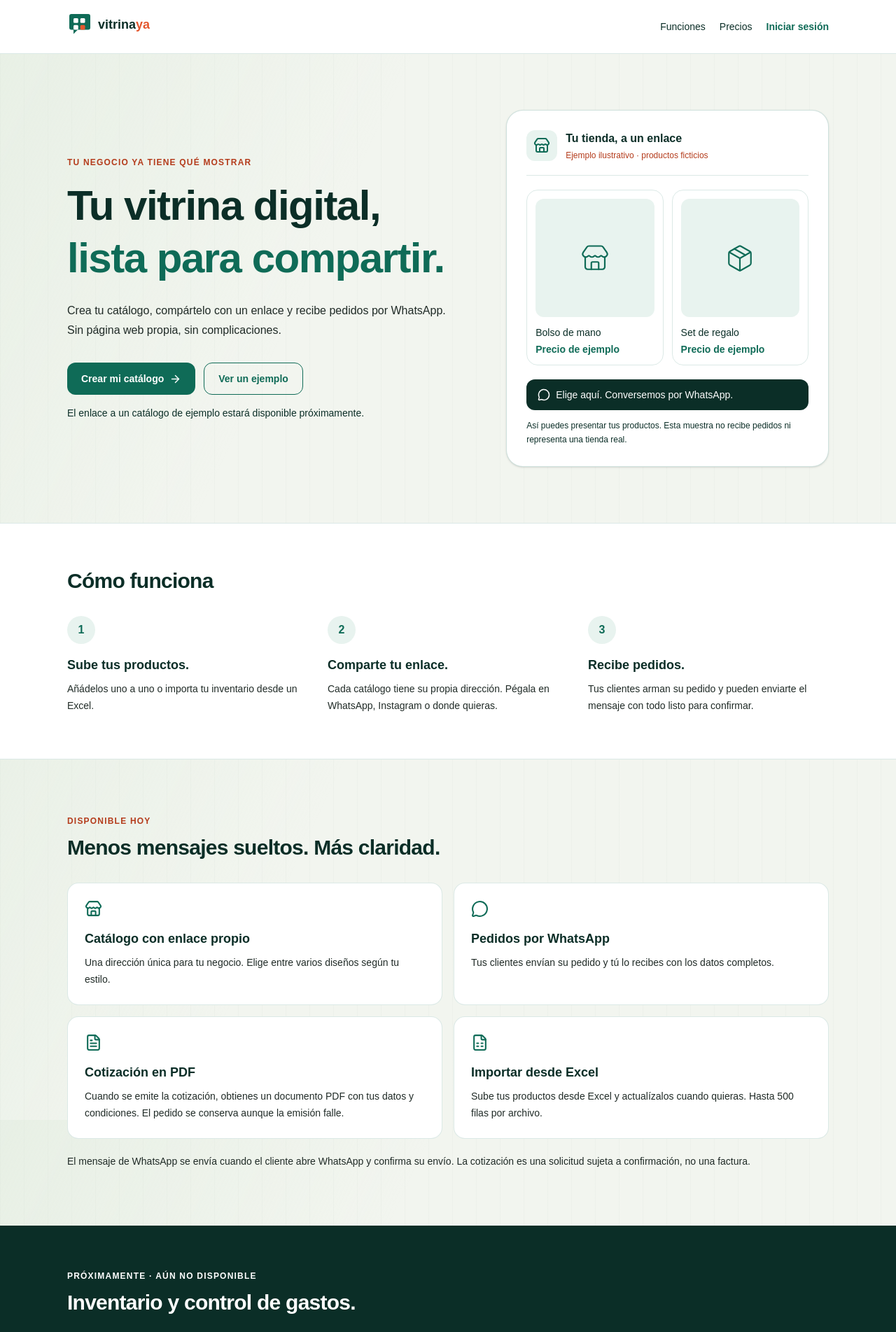
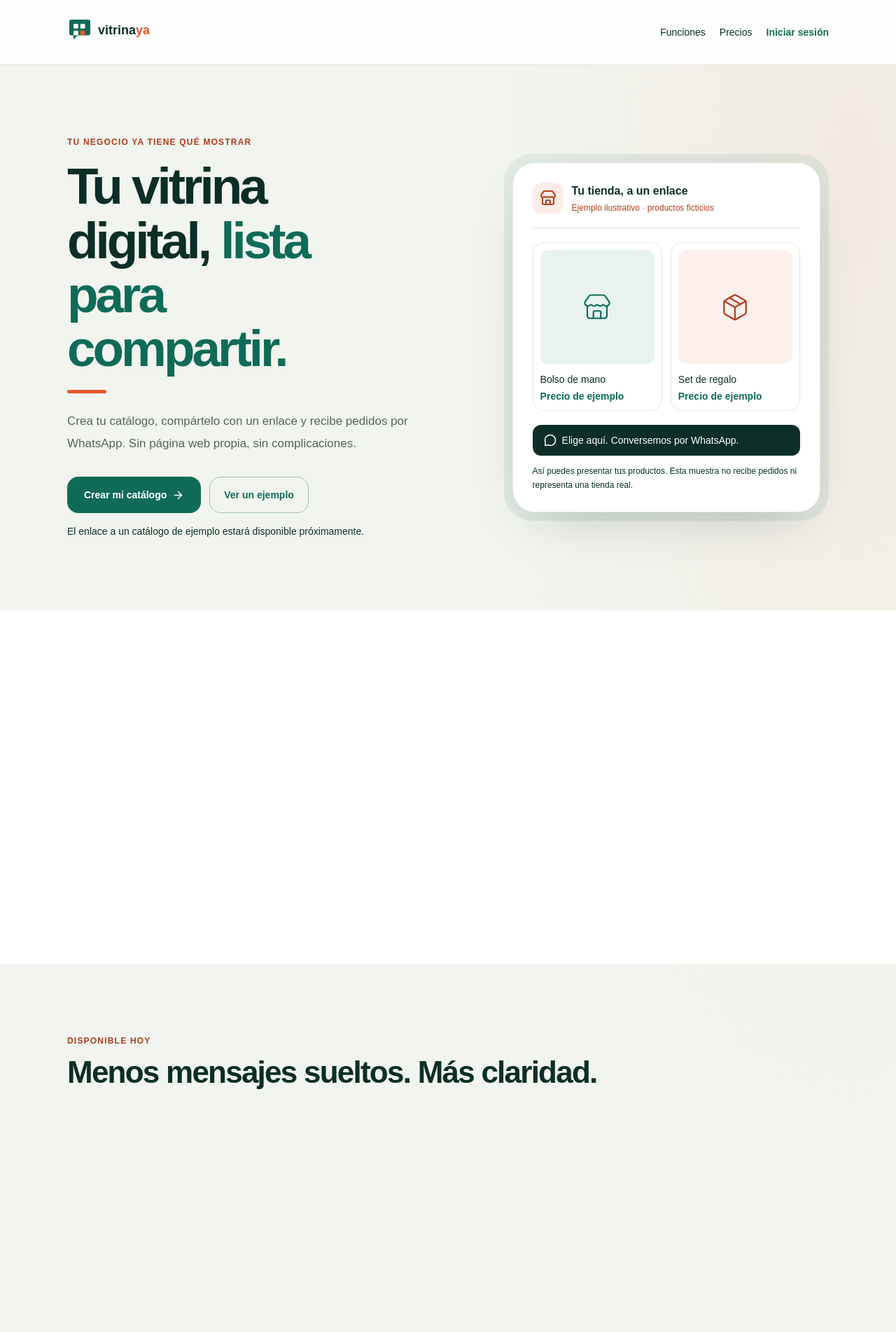
Before and after one commit to DSerranoG24/catalogo, a Next.js app in the folder catalog-generator/: page / in a window 1280 px wide. Shown: the top 1903 px of the page at 70% size. Built offline with nearby package versions, Linux system fonts and the light colour scheme; a web font is replaced by a local one.

Commit message:
feat(landing): rediseno visual calido con movimiento CSS

```diff
--- a/catalog-generator/app/page.tsx
+++ b/catalog-generator/app/page.tsx
@@ -2,6 +2,7 @@ import type { Metadata } from "next";
 import Link from "next/link";
 import { ArrowRight, Check, FileSpreadsheet, FileText, Link2, MessageCircle, Package, Store } from "lucide-react";
 import BrandLogo from "@/components/brand/BrandLogo";
+import styles from "@/components/landing/landing.module.css";
 
 const title = "Vitrinaya | Tu vitrina digital, lista para compartir.";
 const description = "Crea tu catálogo, compártelo con un enlace y recibe pedidos por WhatsApp. Sin página web propia, sin complicaciones.";
@@ -17,8 +18,8 @@ export const metadata: Metadata = {
 
 const container = "mx-auto w-full max-w-6xl px-5 sm:px-8";
 const focus = "focus-visible:outline-2 focus-visible:outline-offset-4 focus-visible:outline-[var(--brand-emerald)]";
-const primary = `inline-flex min-h-11 items-center justify-center gap-2 rounded-xl bg-[var(--brand-emerald)] px-5 py-3 text-sm font-semibold text-white transition hover:bg-[var(--brand-emerald-hover)] ${focus}`;
-const secondary = `inline-flex min-h-11 items-center justify-center gap-2 rounded-xl border border-[var(--brand-emerald)] px-5 py-3 text-sm font-semibold text-[var(--brand-emerald)] transition hover:bg-[var(--brand-emerald-soft)] ${focus}`;
+const primary = `inline-flex min-h-11 items-center justify-center gap-2 rounded-xl bg-[var(--brand-emerald)] px-5 py-3 text-sm font-semibold text-white transition hover:bg-[var(--brand-emerald-hover)] ${styles.cta} ${focus}`;
+const secondary = `inline-flex min-h-11 items-center justify-center gap-2 rounded-xl border border-[var(--brand-emerald)] px-5 py-3 text-sm font-semibold text-[var(--brand-emerald)] transition hover:bg-[var(--brand-emerald-soft)] ${styles.exampleButton} ${focus}`;
 
 const features = [
   { icon: Store, title: "Catálogo con enlace propio", body: "Una dirección única para tu negocio. Elige entre varios diseños según tu estilo." },
@@ -29,9 +30,9 @@ const features = [
 
 export default function LandingPage() {
   return (
-    <>
+    <div className={styles.landing}>
       <a href="#contenido" className={`sr-only focus:not-sr-only focus:absolute focus:left-5 focus:top-3 focus:z-10 rounded-lg bg-white px-4 py-3 ${focus}`}>Saltar al contenido</a>
-      <header className="border-b border-[var(--brand-emerald)]/15 bg-white">
+      <header className={`border-b border-[var(--brand-emerald)]/15 bg-white ${styles.header}`}>
         <div className={`${container} flex flex-wrap items-center justify-between gap-3 py-4`}>
           <Link href="/" aria-label="Vitrinaya, inicio" className={focus}><BrandLogo variant="horizontal" theme="claro" iconSize={36} nameRatio={0.5} gapSize={8} /></Link>
           <nav aria-label="Navegación principal" className="flex flex-wrap items-center gap-2 sm:gap-5">
@@ -43,19 +44,19 @@ export default function LandingPage() {
       </header>
 
       <main id="contenido">
-        <section className={`${container} grid items-center gap-12 py-14 sm:py-20 lg:grid-cols-[minmax(0,1.1fr)_minmax(0,0.9fr)] lg:gap-16`} aria-labelledby="hero-title">
+        <section className={`${container} grid items-center gap-12 py-14 sm:py-20 lg:grid-cols-[minmax(0,1.1fr)_minmax(0,0.9fr)] lg:gap-16 ${styles.hero}`} aria-labelledby="hero-title">
           <div className="min-w-0">
             <p className="text-xs font-bold uppercase tracking-widest text-[var(--brand-coral-text)]">Tu negocio ya tiene qué mostrar</p>
-            <h1 id="hero-title" className="mt-4 text-4xl font-semibold leading-tight tracking-tight text-[var(--brand-forest)] sm:text-5xl lg:text-6xl">Tu vitrina digital, <span className="text-[var(--brand-emerald)]">lista para compartir.</span></h1>
-            <p className="mt-6 max-w-xl text-base leading-7 text-[var(--foreground)]">{description}</p>
-            <div className="mt-8 flex flex-wrap gap-3">
+            <div className={`${styles.heroEnter} ${styles.heroTitle}`}><h1 id="hero-title" className="mt-4 text-4xl font-semibold leading-tight tracking-tight text-[var(--brand-forest)] sm:text-5xl lg:text-6xl">Tu vitrina digital, <span className="text-[var(--brand-emerald)]">lista para compartir.</span></h1></div>
+            <div className={`${styles.heroEnter} ${styles.heroSubtitle}`}><p className={`mt-6 max-w-xl text-base leading-7 text-[var(--foreground)] ${styles.heroCopy}`}>{description}</p></div>
+            <div className={`${styles.heroEnter} ${styles.heroButtons}`}><div className={`mt-8 flex flex-wrap gap-3 ${styles.heroActions}`}>
               <Link href="/login" className={primary}>Crear mi catálogo <ArrowRight size={17} aria-hidden="true" /></Link>
               <button type="button" disabled aria-describedby="example-coming-soon" className={`${secondary} cursor-not-allowed`}>Ver un ejemplo</button>
-            </div>
+            </div></div>
             <p id="example-coming-soon" className="mt-4 text-sm text-[var(--brand-forest)]">El enlace a un catálogo de ejemplo estará disponible próximamente.</p>
           </div>
 
-          <div id="ejemplo" className="min-w-0 scroll-mt-6 rounded-3xl border border-[var(--brand-emerald)]/20 bg-white p-5 shadow-sm sm:p-7" role="region" aria-label="Ejemplo ilustrativo de catálogo">
+          <div className={styles.showcaseWrap}><div id="ejemplo" className={`min-w-0 scroll-mt-6 rounded-3xl border border-[var(--brand-emerald)]/20 bg-white p-5 shadow-sm sm:p-7 ${styles.showcase}`} role="region" aria-label="Ejemplo ilustrativo de catálogo">
             <div className="flex items-center gap-3 border-b border-[var(--brand-emerald)]/15 pb-5">
               <span className="grid size-11 shrink-0 place-items-center rounded-xl bg-[var(--brand-emerald-soft)] text-[var(--brand-emerald)]"><Store aria-hidden="true" size={24} /></span>
               <div><p className="font-semibold text-[var(--brand-forest)]">Tu tienda, a un enlace</p><p className="mt-1 text-xs text-[var(--brand-coral-text)]">Ejemplo ilustrativo · productos ficticios</p></div>
@@ -68,11 +69,11 @@ export default function LandingPage() {
             </div>
             <p className="mt-5 flex items-center gap-2 rounded-xl bg-[var(--brand-forest)] px-4 py-3 text-sm text-white"><MessageCircle size={18} aria-hidden="true" className="shrink-0" /> Elige aquí. Conversemos por WhatsApp.</p>
             <p className="mt-3 text-xs leading-5 text-[var(--brand-forest)]">Así puedes presentar tus productos. Esta muestra no recibe pedidos ni representa una tienda real.</p>
-          </div>
+          </div></div>
         </section>
 
-        <section aria-labelledby="como-title" className="border-y border-[var(--brand-emerald)]/15 bg-white py-12 sm:py-16">
-          <div className={container}>
+        <section aria-labelledby="como-title" className={`border-y border-[var(--brand-emerald)]/15 bg-white py-12 sm:py-16 ${styles.steps}`}>
+          <div className={`${container} ${styles.scrollReveal}`}>
             <h2 id="como-title" className="text-3xl font-semibold tracking-tight text-[var(--brand-forest)]">Cómo funciona</h2>
             <ol className="mt-8 grid gap-7 md:grid-cols-3">
               {[{ title: "Sube tus productos.", body: "Añádelos uno a uno o importa tu inventario desde un Excel." }, { title: "Comparte tu enlace.", body: "Cada catálogo tiene su propia dirección. Pégala en WhatsApp, Instagram o donde quieras." }, { title: "Recibe pedidos.", body: "Tus clientes arman su pedido y pueden enviarte el mensaje con todo listo para confirmar." }].map((step, index) => <li key={step.title}>
@@ -83,19 +84,19 @@ export default function LandingPage() {
           </div>
         </section>
 
-        <section id="funciones" aria-labelledby="funciones-title" className={`${container} py-14 sm:py-20`}>
+        <section id="funciones" aria-labelledby="funciones-title" className={`${container} py-14 sm:py-20 ${styles.features}`}>
           <p className="text-xs font-bold uppercase tracking-widest text-[var(--brand-coral-text)]">Disponible hoy</p>
           <h2 id="funciones-title" className="mt-3 text-3xl font-semibold tracking-tight text-[var(--brand-forest)]">Menos mensajes sueltos. Más claridad.</h2>
-          <div className="mt-8 grid gap-4 sm:grid-cols-2">
-            {features.map(feature => <article key={feature.title} className="rounded-2xl border border-[var(--brand-emerald)]/15 bg-white p-6">
+          <div className={`mt-8 grid gap-4 sm:grid-cols-2 ${styles.featureGrid}`}>
+            {features.map(feature => <div key={feature.title} className={`${styles.scrollReveal}`}><article key={feature.title} className="rounded-2xl border border-[var(--brand-emerald)]/15 bg-white p-6">
               <feature.icon size={25} aria-hidden="true" className="text-[var(--brand-emerald)]" /><h3 className="mt-4 text-lg font-semibold text-[var(--brand-forest)]">{feature.title}</h3><p className="mt-2 text-sm leading-6">{feature.body}</p>
-            </article>)}
+            </article></div>)}
           </div>
           <p className="mt-5 text-sm leading-6">El mensaje de WhatsApp se envía cuando el cliente abre WhatsApp y confirma su envío. La cotización es una solicitud sujeta a confirmación, no una factura.</p>
         </section>
 
-        <section aria-labelledby="proximo-title" className="bg-[var(--brand-forest)] py-12 text-white sm:py-16">
-          <div className={container}>
+        <section aria-labelledby="proximo-title" className={`bg-[var(--brand-forest)] py-12 text-white sm:py-16 ${styles.upcoming}`}>
+          <div className={`${container} ${styles.scrollReveal}`}>
             <p className="text-xs font-semibold uppercase tracking-widest">Próximamente · aún no disponible</p>
             <h2 id="proximo-title" className="mt-3 text-3xl font-semibold tracking-tight">Inventario y control de gastos.</h2>
             <p className="mt-5 max-w-2xl text-sm leading-6">Estamos trabajando para que también puedas llevar el control completo de tu negocio desde Vitrinaya.</p>
@@ -103,15 +104,15 @@ export default function LandingPage() {
           </div>
         </section>
 
-        <section id="precios" aria-labelledby="precios-title" className={`${container} py-14 sm:py-20`}>
-          <div className="grid gap-8 rounded-3xl border border-[var(--brand-emerald)]/20 bg-white p-6 sm:p-10 md:grid-cols-2 md:items-center">
+        <section id="precios" aria-labelledby="precios-title" className={`${container} py-14 sm:py-20 ${styles.pricing}`}>
+          <div className={`grid gap-8 rounded-3xl border border-[var(--brand-emerald)]/20 bg-white p-6 sm:p-10 md:grid-cols-2 md:items-center ${styles.scrollReveal}`}>
             <div><p className="text-xs font-bold uppercase tracking-widest text-[var(--brand-coral-text)]">Precios</p><h2 id="precios-title" className="mt-3 text-4xl font-semibold tracking-tight text-[var(--brand-forest)]">Gratis por ahora.</h2><p className="mt-4 text-sm leading-6">Crea tus catálogos, compártelos y recibe pedidos sin coste mientras seguimos construyendo.</p><Link href="/login" className={`${primary} mt-6`}>Crear mi catálogo <ArrowRight size={17} aria-hidden="true" /></Link></div>
             <ul className="space-y-4 text-sm">{["Catálogo con enlace propio", "Pedidos y conversación por WhatsApp", "Cotización PDF sujeta a confirmación", "Carga de productos con plantilla Excel"].map(item => <li key={item} className="flex items-start gap-3"><Check aria-hidden="true" size={18} className="shrink-0 text-[var(--brand-emerald)]" />{item}</li>)}</ul>
           </div>
         </section>
       </main>
 
-      <footer className="border-t border-[var(--brand-emerald)]/15 bg-white py-8">
+      <footer className={`border-t border-[var(--brand-emerald)]/15 bg-white py-8 ${styles.footer}`}>
         <div className={container}>
           <div className="flex flex-wrap items-center justify-between gap-5">
             <BrandLogo variant="horizontal" theme="claro" iconSize={32} nameRatio={0.5} />
@@ -132,6 +133,6 @@ export default function LandingPage() {
           <p className="mt-6 flex items-center gap-2 text-xs"><Link2 size={14} aria-hidden="true" />Vitrinaya — Tu vitrina digital</p>
         </div>
       </footer>
-    </>
+    </div>
   );
 }
--- /dev/null
+++ b/catalog-generator/components/landing/landing.module.css
@@ -0,0 +1,77 @@
+.landing {
+  --landing-entry-duration: calc(var(--duration-medium) * 2.2);
+  --landing-stagger: calc(var(--duration-short) * 2 / 3);
+  color: var(--text-primary);
+  background: radial-gradient(ellipse at 95% 8%, color-mix(in srgb, var(--color-accent) 7%, transparent), transparent 30%), var(--surface-base);
+}
+.heroEnter, .scrollReveal { opacity: 1; transform: none; }
+@keyframes enter {
+  from { opacity: 0; transform: translateY(10px); }
+  to { opacity: 1; transform: translateY(0); }
+}
+@media (prefers-reduced-motion: no-preference) {
+  .heroEnter { animation: enter var(--landing-entry-duration) ease-out 1 backwards; }
+  .heroTitle { animation-delay: 0ms; }
+  .heroSubtitle { animation-delay: var(--landing-stagger); }
+  .heroButtons { animation-delay: calc(var(--landing-stagger) * 2); }
+
+  @supports (animation-timeline: view()) and (animation-range: entry 0% entry 75%) {
+    .scrollReveal {
+      animation: enter linear 1 both;
+      animation-duration: auto;
+      animation-timeline: view();
+      animation-range: entry 0% entry 75%;
+    }
+    .featureGrid > .scrollReveal:nth-child(even) { animation-range: entry 8% entry 83%; }
+  }
+}
+.header { background: color-mix(in srgb, var(--surface-raised) 88%, var(--surface-base)); border-color: var(--border-subtle); }
+.header > div { padding-block: 1.5rem; }
+.hero { position: relative; padding-block: clamp(4rem, 8vw, 8rem); gap: 3.5rem; }
+.hero h1 { font-size: clamp(2.75rem, 5.7vw, 5rem); line-height: 1.06; letter-spacing: -0.055em; max-width: 11ch; }
+.hero h1 span { position: relative; color: var(--color-primary); }
+.hero h1 span::after { content: ""; display: block; width: 3.5rem; height: 0.35rem; border-radius: var(--radius-small); margin-top: 1.25rem; background: var(--color-accent); }
+.heroCopy { margin-top: 1.5rem; font-size: 1.0625rem; line-height: 1.85; max-width: 33rem; color: var(--text-secondary); }
+.cta { min-height: 3.25rem; border-radius: var(--radius-large); padding: 0.875rem 1.5rem; box-shadow: var(--elevation-low); transition: transform var(--duration-medium), box-shadow var(--duration-medium), background-color var(--duration-short); }
+.cta:hover { transform: translateY(-2px); box-shadow: var(--elevation-medium); }
+.cta svg { transition: transform var(--duration-medium); }
+.cta:hover svg { transform: translateX(3px); }
+.exampleButton { min-height: 3.25rem; border-radius: var(--radius-large); background: transparent; border-color: var(--border-strong); box-shadow: none; }
+.showcaseWrap { min-width: 0; position: relative; padding: 0.75rem; border-radius: 2.5rem; background: color-mix(in srgb, var(--color-primary) 8%, transparent); }
+.showcase { border-radius: 2rem; border-color: var(--border-subtle); box-shadow: 0 28px 72px -32px color-mix(in srgb, var(--text-primary) 28%, transparent); }
+.showcase > div:first-child > span { background: color-mix(in srgb, var(--color-accent) 12%, var(--surface-raised)); color: var(--color-accent-text); }
+.showcase > div:nth-child(2) > div { border-color: var(--border-subtle); padding: 0.625rem; }
+.showcase > div:nth-child(2) > div:nth-child(2) > div { background: color-mix(in srgb, var(--color-accent) 9%, var(--surface-raised)); color: var(--color-accent-text); }
+.steps { padding-block: clamp(4rem, 7vw, 6rem); border: 0; background: var(--surface-raised); }
+.landing h2 { font-size: clamp(2rem, 3.5vw, 2.75rem); line-height: 1.15; letter-spacing: -0.04em; }
+.steps ol { gap: 1.25rem; margin-top: 2.75rem; }
+.steps li { padding: 1.75rem; border: 1px solid var(--border-subtle); border-radius: 1.5rem; background: var(--surface-base); }
+.steps li > span { background: var(--color-primary); color: var(--color-on-primary); width: 2.75rem; height: 2.75rem; }
+.steps li:nth-child(2) > span { background: color-mix(in srgb, var(--color-accent) 12%, var(--surface-raised)); color: var(--color-accent-text); }
+.steps li p, .features article p { color: var(--text-secondary); line-height: 1.85; }
+.features { padding-block: clamp(4.5rem, 8vw, 7rem); }
+.featureGrid { gap: 1.25rem; margin-top: 2.75rem; }
+.featureGrid > div { height: 100%; min-width: 0; }
+.features article { padding: clamp(1.5rem, 3vw, 2.25rem); height: 100%; border-color: var(--border-subtle); border-radius: 1.5rem; box-shadow: var(--elevation-low); transition: transform var(--duration-medium), box-shadow var(--duration-medium); }
+.features article:hover { transform: translateY(-4px); box-shadow: var(--elevation-medium); }
+.features article > svg { box-sizing: content-box; padding: 0.875rem; border-radius: var(--radius-large); background: var(--brand-emerald-soft); }
+.featureGrid > div:nth-child(even) article > svg { color: var(--color-accent-text); background: color-mix(in srgb, var(--color-accent) 10%, var(--surface-raised)); }
+.upcoming { position: relative; padding-block: clamp(4rem, 7vw, 6rem); background: radial-gradient(ellipse at 100% 0, color-mix(in srgb, var(--color-primary) 65%, transparent), transparent 65%), var(--brand-forest); }
+.upcoming h2 { max-width: 20ch; }
+.upcoming p { max-width: 40rem; line-height: 1.85; }
+.upcoming > div > p:first-child { display: inline-block; border: 1px solid color-mix(in srgb, var(--color-on-primary) 30%, transparent); border-radius: var(--radius-small); padding: 0.5rem 0.75rem; }
+.pricing { padding-block: clamp(4.5rem, 8vw, 7rem); }
+.pricing > div { border-radius: 2rem; padding: clamp(1.5rem, 5vw, 3.5rem); border-color: var(--border-subtle); box-shadow: var(--elevation-medium); }
+.pricing h2 { font-size: clamp(2.5rem, 4vw, 3.5rem); }
+.pricing ul { padding: 1.75rem; border-radius: 1.5rem; background: var(--surface-base); }
+.footer { padding-block: 3rem; background: var(--surface-raised); border-color: var(--border-subtle); }
+@media (max-width: 639px) {
+  .hero h1 { max-width: 12ch; }
+  .heroActions { flex-direction: column; }
+  .heroActions > a, .heroActions > button { width: 100%; }
+  .showcaseWrap { padding: 0.5rem; border-radius: 2rem; }
+}
+@media (prefers-reduced-motion: reduce) {
+  .heroEnter, .scrollReveal { animation: none !important; opacity: 1; transform: none; }
+  .cta:hover, .cta:hover svg, .features article:hover { transform: none; }
+}
```
